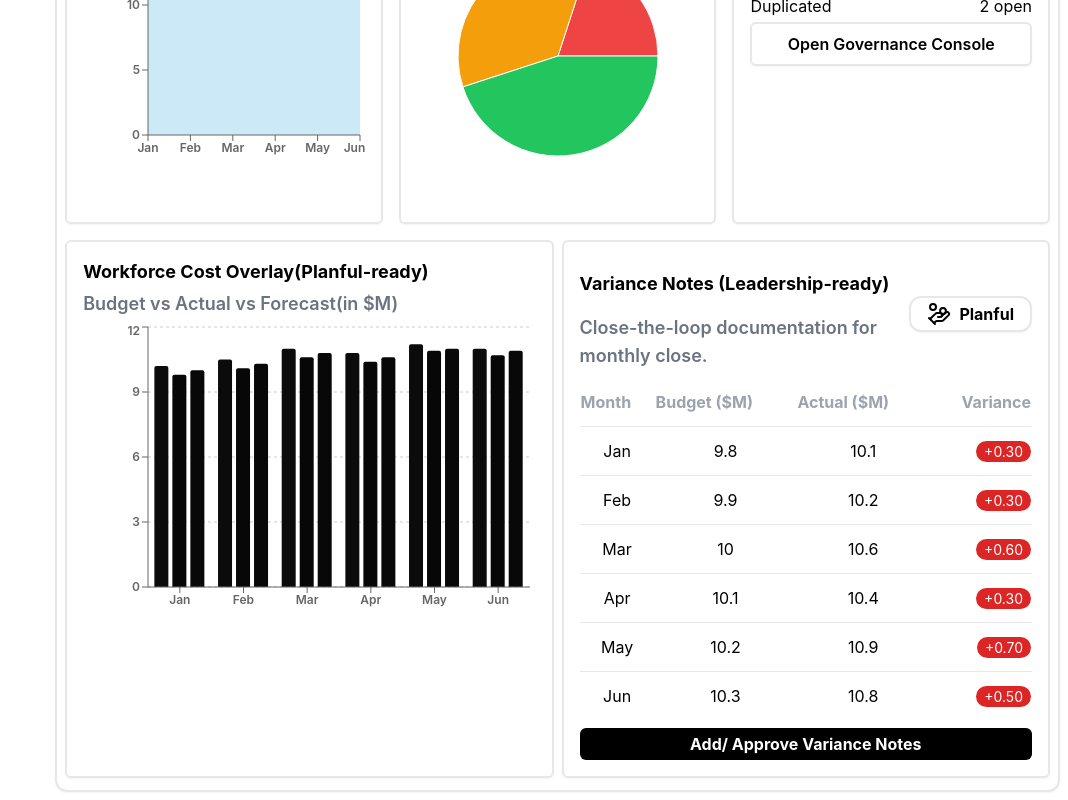
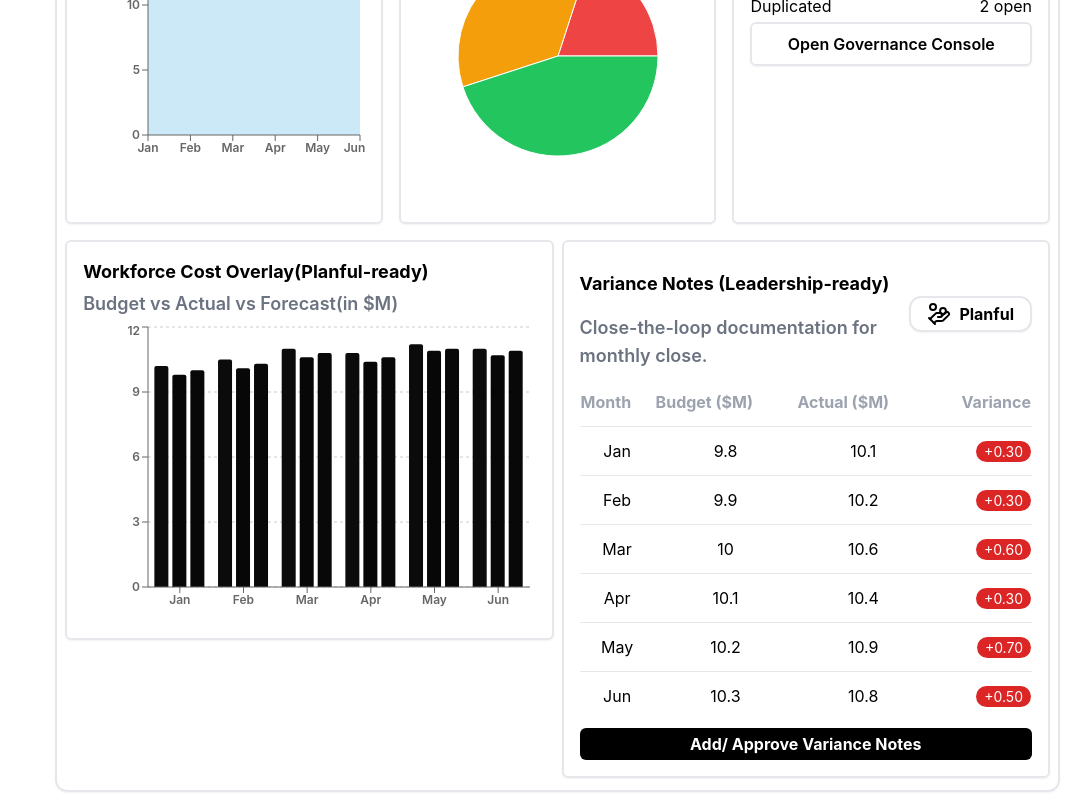
Before and after one commit to Cpraveen2002/hrAnalytics, a React (Create React App) app: page / in a window 1280 px wide. Shown: the part 1719-2519 px from the top of the page, without its empty margins (212-1280 px from the left). Built offline with nearby package versions, Linux system fonts and the light colour scheme.

Commit message:
alignment in overview

```diff
--- a/src/components/Overview.js
+++ b/src/components/Overview.js
@@ -319,7 +319,7 @@ const Overview = () => {
                     </div>
                 </div>
             </div>
-            <div className='lg:flex w-full gap-2 justify-start'>
+            <div className='lg:flex w-full gap-2 justify-start items-start'>
                 <div className='lg:w-[1/2] md:w-full flex flex-col gap-1 justify-start items-start shadow-sm border-2 border-gray-30 rounded-md px-4 py-4 text-lg'>
                     <p className='font-bold text-lg'>
                         Workforce Cost Overlay(Planful-ready)
```
